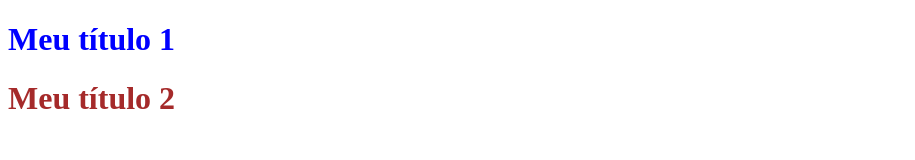
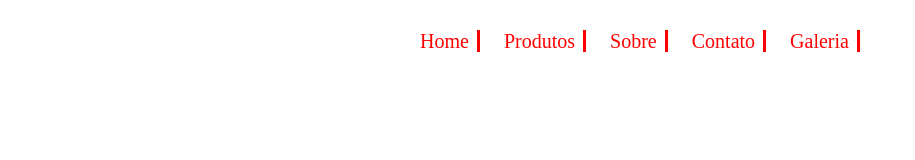
Before and after one commit to paulovitorarruda/front-end-aulas, a plain HTML site: page index.html in a window 1280 px wide. Shown: the whole page, without its empty margins (0-915 px from the left). Drawn offline with Linux system fonts and the light colour scheme.

Commit message:
Aula 3 CSS
Criando um menu básico e manipulando novas propriedades

```diff
--- a/css/style.css
+++ b/css/style.css
@@ -1,20 +1,55 @@
+*{
+	margin: 0;
+	padding: 0;
+}
 /*
-Utilizando apenas o h1, todas as tags de h1 ficaram iguais
-h1{
-	color: red;
-}
+No css, a sintaxe (*) pega todos os elementos
 */
 
+
+a{
+	text-decoration: none;
+}
 /*
-A sintaxe para id é: (#)
+O (text-decoration: none;)
+é usado para remover o sublinhado dos links
 */
-#div1{
-	color: blue;
+
+
+.menu{
+	width: 900px;
+	margin: 30px auto;
+	text-align: center;
 }
+/*
+A propriedade (width) define a largura de um elemento.
 
+As propriedades CSS (margin) são usadas para criar espaço
+ao redor dos elementos, fora de quaisquer bordas definidas.
+
+A propriedade (text-align) é usada para definir o alinhamento
+horizontal de um texto.
+*/
+
+
+.menu a{
+	color: red;
+	padding-right: 8px;
+	border-right: 3px solid red;
+	font-size: 20px;
+	margin:0 10px;
+}
 /*
-A sintaxe para class é: (.)
+A propriedade (color) define as cores dos elementos
+
+A propriedade (padding-right) define o preenchimento
+correto (espaço) de um elemento.
+
+A (border-right) é uma propriedade abreviada para
+(na seguinte ordem):
+largura da borda direita
+estilo-de-borda-direita (obrigatório)
+cor da borda direita
+
+A propriedade (font-size) define o tamanho do texto.
 */
-.div2{
-	color: brown;
-}
--- a/index.html
+++ b/index.html
@@ -7,16 +7,13 @@
         <link href="css/style.css" type="text/css" rel="stylesheet" />
     </head>
     <body>
-        <!--O (id) atributo especifica um ID exclusivo para um elemento HTML. O valor do (id) atributo deve ser único no documento HTML.-->
-
-        <!--O (class) atributo HTML especifica um ou mais nomes de (class) para um elemento-->
-
-        <div id="div1" class="div1">
-            <h1>Meu título 1</h1>
-        </div>
-
-        <div id="div2" class="div2">
-            <h1>Meu título 2</h1>
+        <!--Criação de menu básico-->
+        <div class="menu">
+            <a href="">Home</a>
+            <a href="">Produtos</a>
+            <a href="">Sobre</a>
+            <a href="">Contato</a>
+            <a href="">Galeria</a>
         </div>
     </body>
 </html>
```
